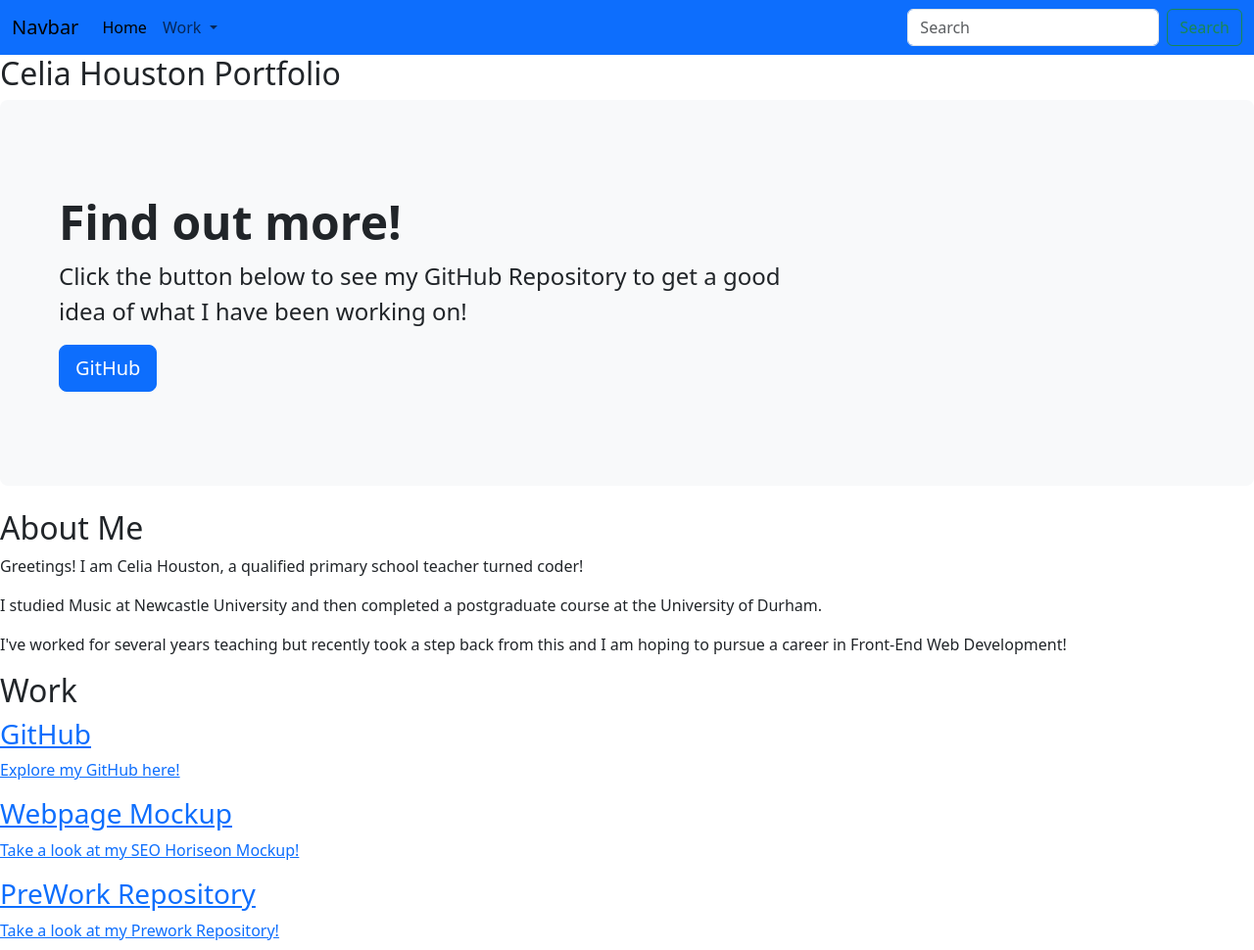
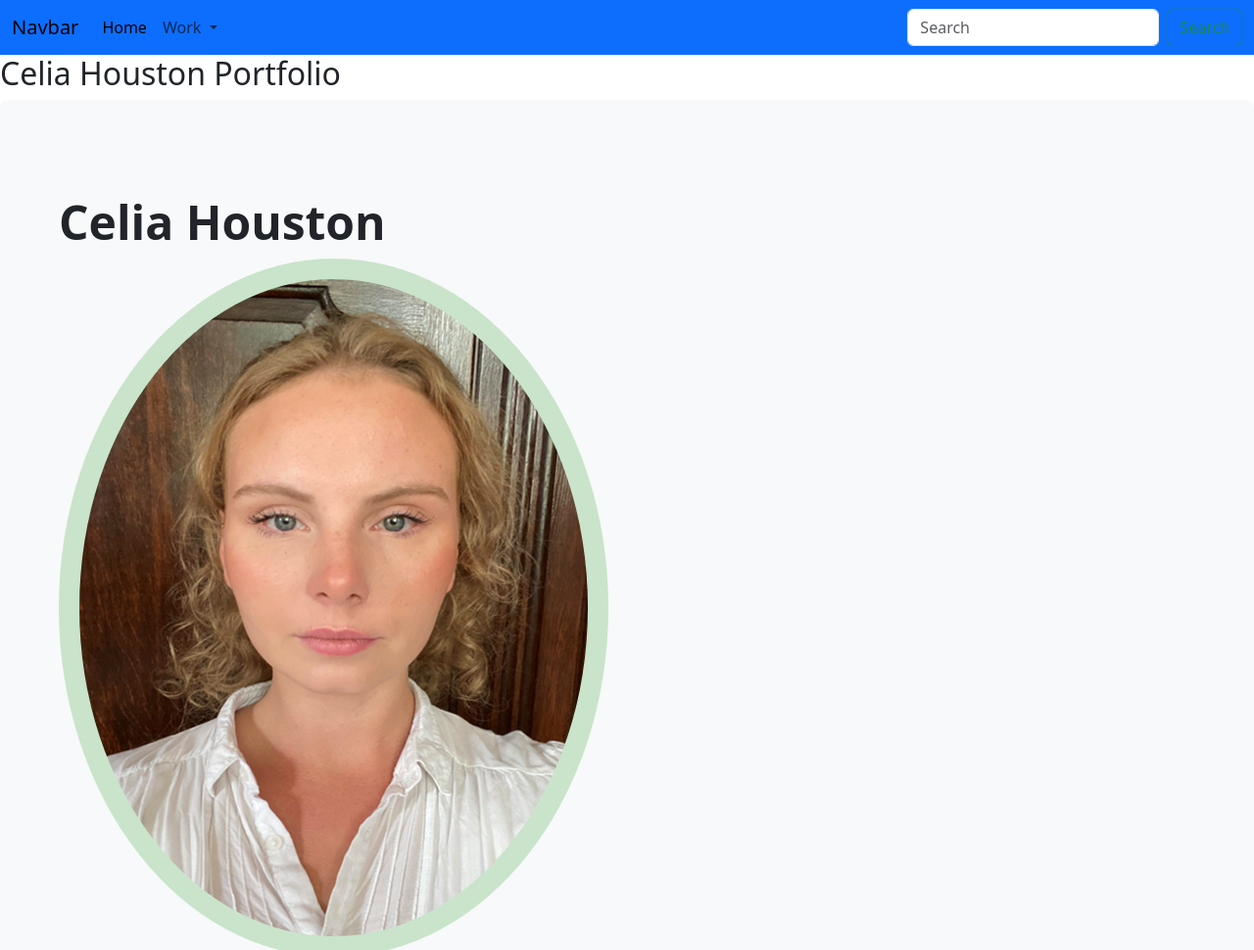
Before and after one commit to celiahouston/Bootstrap-Portfolio, a plain HTML site: page index.html in a window 1280 px wide. Shown: the top 970 px of the page at 98% size. Drawn offline with nearby package versions, Linux system fonts and the light colour scheme.

Commit message:
updated jumbotron to include name and profile image

```diff
--- a/index.html
+++ b/index.html
@@ -61,7 +61,8 @@
 
     <div class="p-5 mb-4 bg-body-tertiary rounded-3">
         <div class="container-fluid py-5">
-            <h1 class="display-5 fw-bold">Find out more!</h1>
+            <h1 class="display-5 fw-bold">Celia Houston</h1>
+            <img src="Images/headshot.png" alt="My-Profile-Picture">
             <p class="col-md-8 fs-4">Click the button below to see my GitHub Repository to get a good idea of what I have been working on!
             </p>
             <button class="btn btn-primary btn-lg" type="button">GitHub</button>
```
Also changed, not shown: Images/01-banner-1.png (added), Images/01-header1.png (added), Images/GitHubCat.png (added), Images/GitHubOctopus.png (added), Images/VS-Code-Logo.jpg (added), Images/coding.png (added), Images/headshot.png (added), Images/ledWall.png (added).
